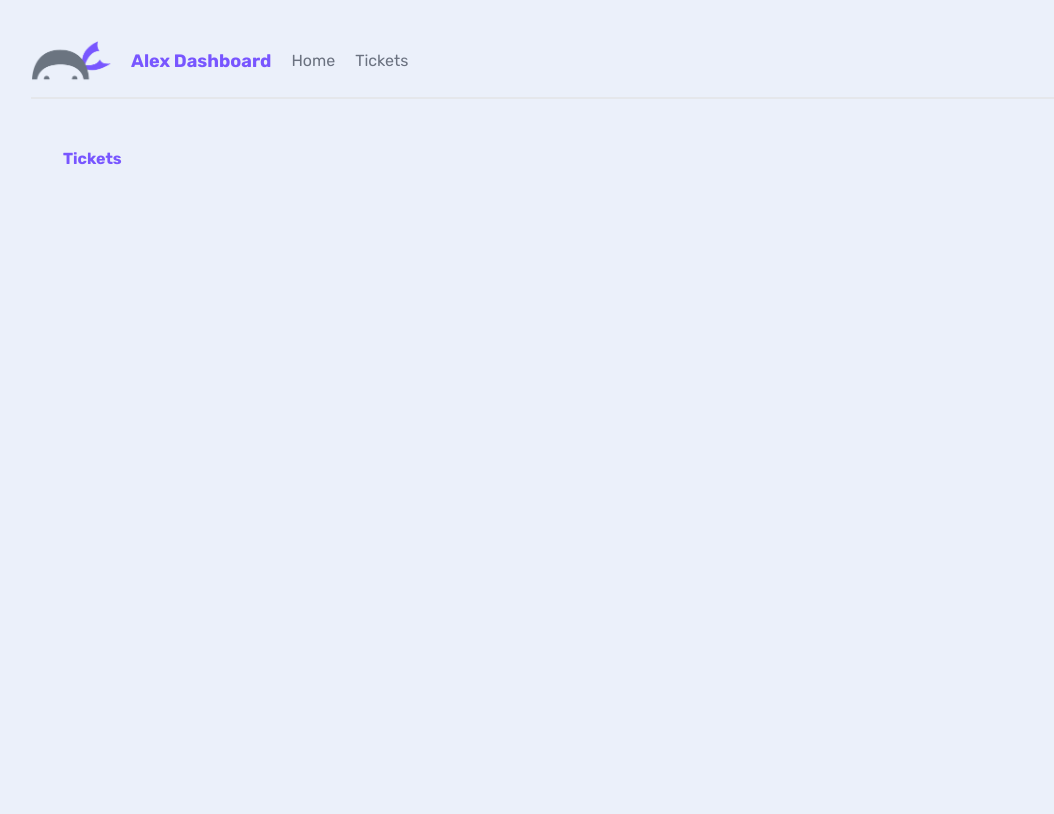
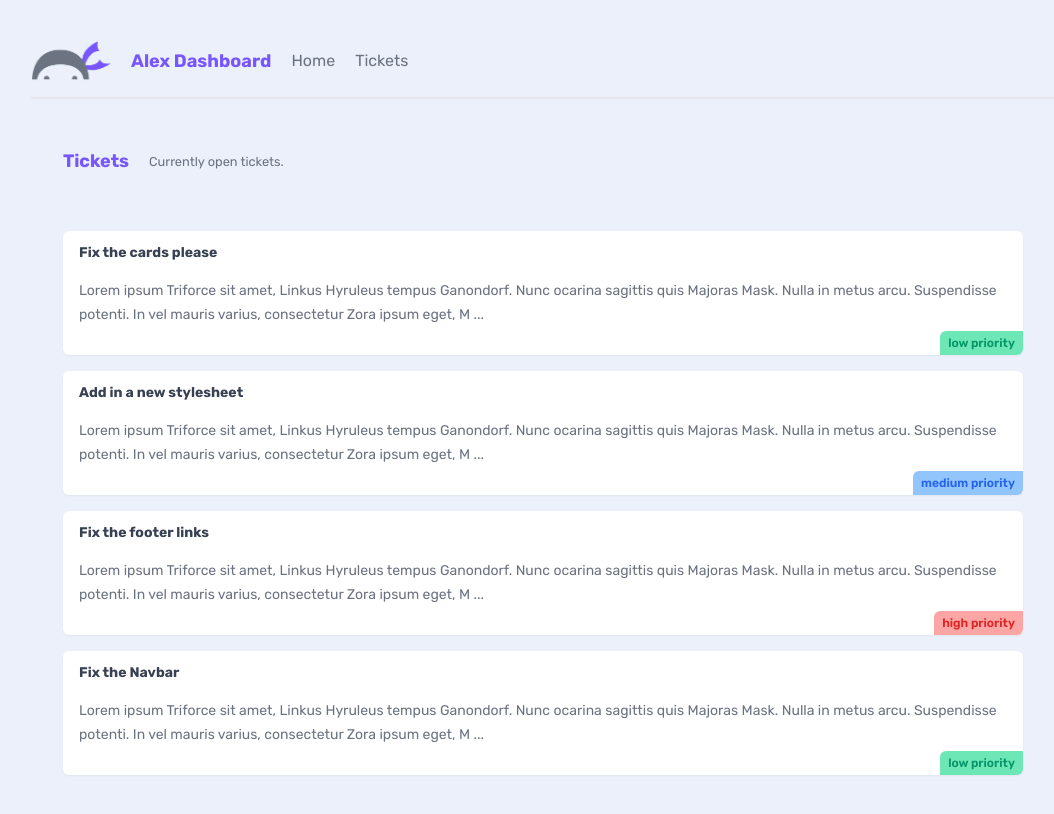
Before and after one commit to AlexKomanov/next-js-mini-course-js, a Next.js app: page /tickets in a window 1280 px wide. Shown: the top 814 px of the page, without its empty margins (97-1151 px from the left). Built offline with nearby package versions, Linux system fonts and the light colour scheme; data requests are answered from the project's data file.

Commit message:
adding tickets fetching

```diff
--- a/_data/db.json
+++ b/_data/db.json
@@ -2,7 +2,7 @@
   "tickets": [
     {
       "id": "1",
-      "title": "Fix the footer links please",
+      "title": "Fix the cards please",
       "body": "Lorem ipsum Triforce sit amet, Linkus Hyruleus tempus Ganondorf. Nunc ocarina sagittis quis Majoras Mask. Nulla in metus arcu. Suspendisse potenti. In vel mauris varius, consectetur Zora ipsum eget, Master Sword porttitor urna. Fusce elementum urna elit, eget eleifend velit consectetur eget. Integer vel lobortis ipsum, vitae auctor Ocarina of Time. Donec sed urna dapibus, interdum magna a, eleifend magna. Curabitur tincidunt enim a neque volutpat. Phasellus auctor magna vel nunc pretium, ut volutpat justo tristique. Pellentesque cursus convallis mauris, in tempus enim tincidunt vitae.",
       "priority": "low",
       "user_email": "alex@gmail.com"
@@ -20,6 +20,13 @@
       "body": "Lorem ipsum Triforce sit amet, Linkus Hyruleus tempus Ganondorf. Nunc ocarina sagittis quis Majoras Mask. Nulla in metus arcu. Suspendisse potenti. In vel mauris varius, consectetur Zora ipsum eget, Master Sword porttitor urna. Fusce elementum urna elit, eget eleifend velit consectetur eget. Integer vel lobortis ipsum, vitae auctor Ocarina of Time. Donec sed urna dapibus, interdum magna a, eleifend magna. Curabitur tincidunt enim a neque volutpat. Phasellus auctor magna vel nunc pretium, ut volutpat justo tristique. Pellentesque cursus convallis mauris, in tempus enim tincidunt vitae.",
       "priority": "high",
       "user_email": "alexalex88@gmail.com"
+    },
+    {
+      "id": "4",
+      "title": "Fix the Navbar",
+      "body": "Lorem ipsum Triforce sit amet, Linkus Hyruleus tempus Ganondorf. Nunc ocarina sagittis quis Majoras Mask. Nulla in metus arcu. Suspendisse potenti. In vel mauris varius, consectetur Zora ipsum eget, Master Sword porttitor urna. Fusce elementum urna elit, eget eleifend velit consectetur eget. Integer vel lobortis ipsum, vitae auctor Ocarina of Time. Donec sed urna dapibus, interdum magna a, eleifend magna. Curabitur tincidunt enim a neque volutpat. Phasellus auctor magna vel nunc pretium, ut volutpat justo tristique. Pellentesque cursus convallis mauris, in tempus enim tincidunt vitae.",
+      "priority": "low",
+      "user_email": "alexander88@gmail.com"
     }
   ]
 }
--- /dev/null
+++ b/app/tickets/TicketsList.jsx
@@ -0,0 +1,32 @@
+const getTickets = async () => {
+    const res = await fetch("http://localhost:4000/tickets",{
+        next: {
+            revalidate: 0 // use 0 to cancel cache usage
+        }
+    })
+
+    return res.json()
+}
+
+const TicketsList = async () => {
+    const tickets = await getTickets()
+    return (
+        <>
+            {tickets.length === 0 && (
+                <p className="text-center">There are no open tickets! :)</p>
+            )}
+            {tickets.map((ticket) => (
+                <div key={ticket.id} className="card my-5">
+                    <h3>{ticket.title}</h3>
+                    <p>{ticket.body.slice(0, 200)} ...</p>
+                    <div className={`pill ${ticket.priority}`}>
+                        {ticket.priority} priority
+                    </div>
+                </div>
+            ))}
+
+        </>
+    );
+};
+
+export default TicketsList;
--- a/app/tickets/page.jsx
+++ b/app/tickets/page.jsx
@@ -1,9 +1,14 @@
 import React from 'react';
+import TicketsList from "@/app/tickets/TicketsList";
 
 const Tickets = () => {
     return (
         <main>
+            <nav>
             <h2>Tickets</h2>
+                <p><small>Currently open tickets.</small></p>
+            </nav>
+            <TicketsList />
         </main>
     );
 };
```
